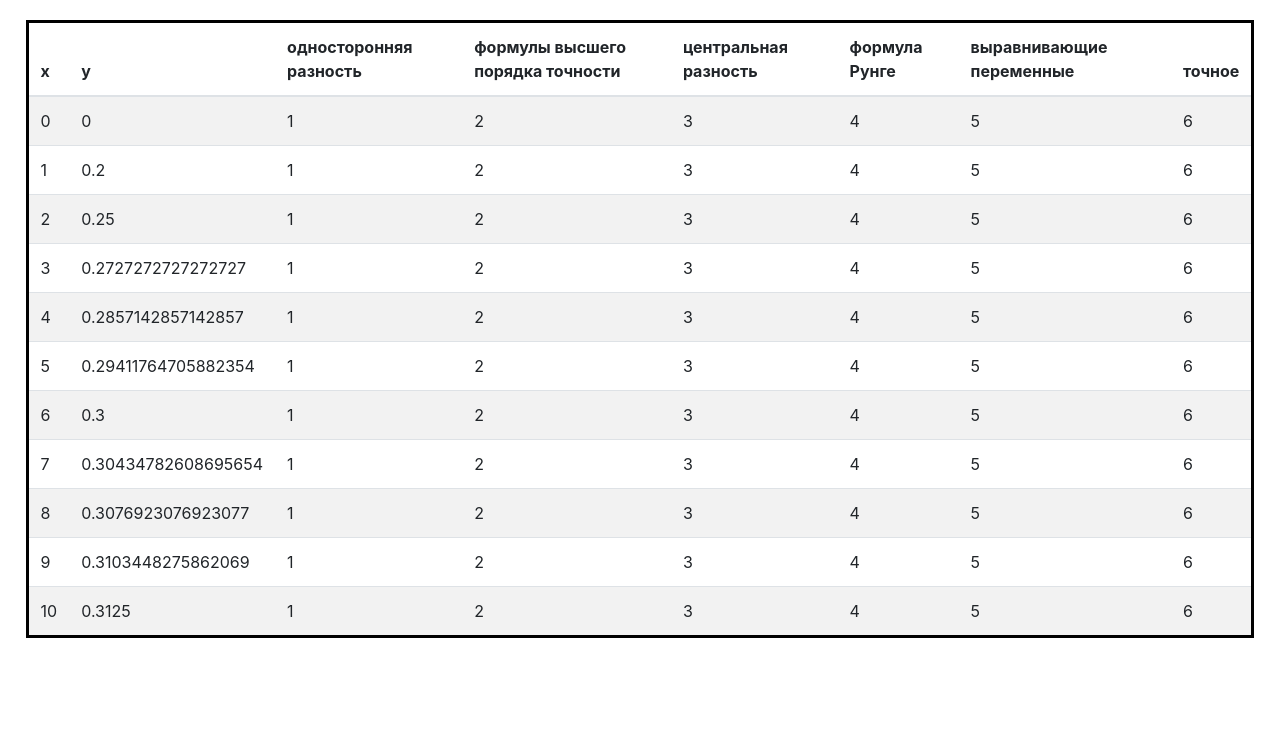
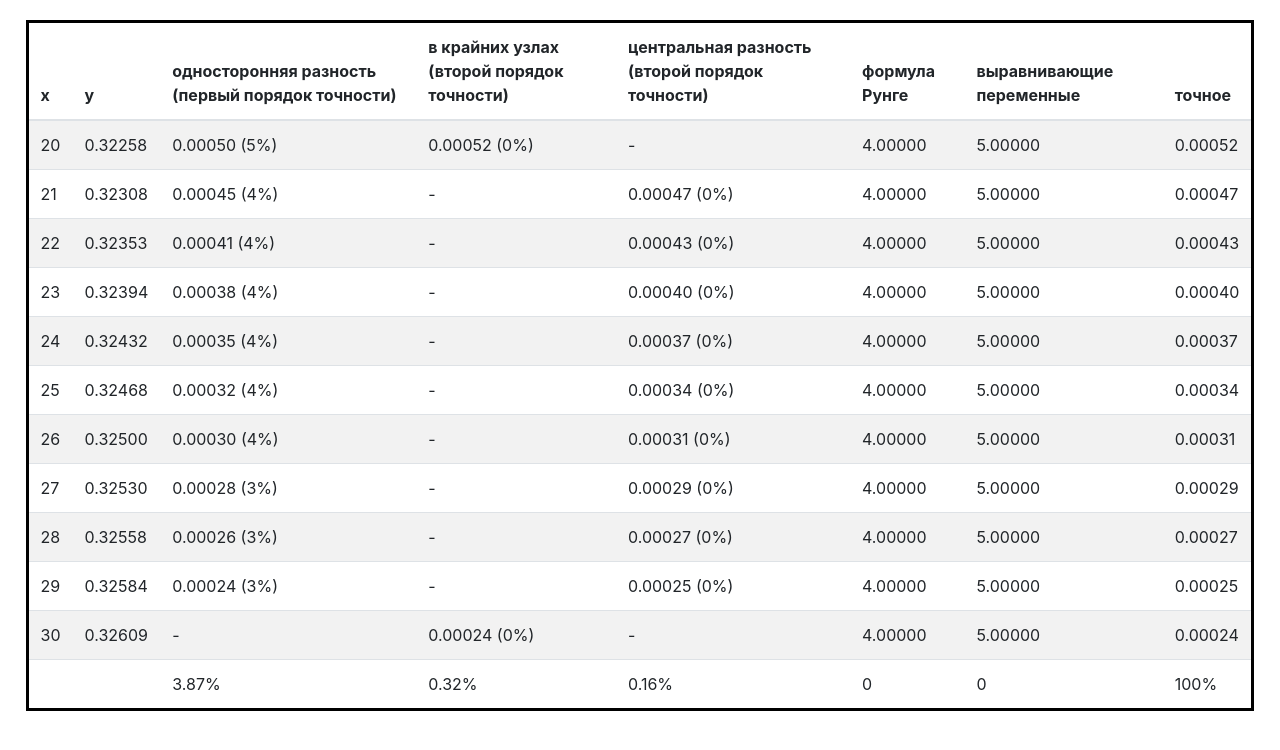
Before and after one commit to IamLena/algorithms, a plain HTML site: page lab_06/index.html in a window 1280 px wide. Drawn offline with nearby package versions, Linux system fonts and the light colour scheme.

Commit message:
3 columns

```diff
--- a/lab_06/app.js
+++ b/lab_06/app.js
@@ -3,23 +3,51 @@ const table = document.querySelector('#tableBody')
 const a0 = 1
 const a1 = 2
 const a2 = 3
-const xb = 0
-const xe = 10
+const xb = 20
+const xe = 30
 const step = 1
+
+let yValues = []
+let yExact = []
+
+let proc1 = 0, proc2 = 0, proc3 = 0, proc4 = 0, proc5 = 0
+
+for (let x = xb; x <= xe; x+= step) {
+    yValues.push(yFunc(x))
+    yExact.push(yDif(x))
+}
+const length = yValues.length
+
+for (let i = 0; i < length; i++) {
+    const x = xb + i * step
+    const y = yValues[i]
+    const d6 = yExact[i]
+
+    const d1 = oneSideDifference(i)
+    const d2 = edgesDif(i)
+    const d3 = CentralDif(i)
+    const d4 = 4
+    const d5 = 5
+
+    printLine(x, y.toFixed(5), d1, d2, d3, d4.toFixed(5), d5.toFixed(5), d6.toFixed(5))
+}
+proc1 = (proc1 / (length - 1)).toFixed(2)
+proc1 = `${proc1}%`
+
+proc2 = (proc2 / 2).toFixed(2)
+proc2 = `${proc2}%`
+
+proc3 = (proc3 / (length - 2)).toFixed(2)
+proc3 = `${proc3}%`
+printLine('', '', proc1, proc2, proc3, proc4 / length, proc5 / length, '100%')
+
 
 function yFunc(x) {
     return a0 * x / (a1 + a2 * x)
 }
 
-for (let x = xb; x <= xe; x+= step) {
-    const y = yFunc(x)
-    const d1 = 1
-    const d2 = 2
-    const d3 = 3
-    const d4 = 4
-    const d5 = 5
-    const d6 = 6
-    printLine(x, y, d1, d2, d3, d4, d5, d6)
+function yDif(x) {
+    return a0 * a1 / Math.pow(a1 + a2 * x, 2)
 }
 
 function printLine(x, y, d1, d2, d3, d4, d5, d6) {
@@ -35,3 +63,53 @@ function printLine(x, y, d1, d2, d3, d4, d5, d6) {
     <td>${d6}</td>`;
     table.appendChild(newLine)
 }
+
+function oneSideDifference(index) {
+    let d1
+    if (index != length - 1) {
+        const exact = yExact[index]
+        let dif = (( yValues[index + 1] - yValues[index] ) / step)
+        let precision = Math.abs(exact - dif) / exact * 100
+        proc1 += precision
+        dif = dif.toFixed(5)
+        precision = Math.round(precision)
+        d1 = `${dif}  (${precision}%)`
+    }
+    else {d1 = '-'}
+
+    return d1
+}
+
+function edgesDif(index) {
+    if (length < 3) {return '-'}
+    if (index == 0) {
+        let dif = (-3 * yValues[0] + 4 * yValues[1] - yValues[2]) / (2 * step)
+        let precision = Math.abs(yExact[0] - dif) / yExact[0] * 100
+        proc2 += precision
+        dif = dif.toFixed(5)
+        precision = Math.round(precision)
+        return `${dif}  (${precision}%)`
+    }
+    else if (index == length - 1) {
+        let dif = (3 * yValues[index] - 4 * yValues[index - 1] + yValues[index - 2]) / 2 / step
+        let precision = Math.abs(yExact[length - 1] - dif) / yExact[length -1] * 100
+        proc2 += precision
+        dif = dif.toFixed(5)
+        precision = Math.round(precision)
+        return `${dif}  (${precision}%)`
+    }
+
+    else {return '-'}
+}
+
+function CentralDif(index) {
+    if (index != 0 && index != length - 1) {
+        let dif = (yValues[index + 1] - yValues[index - 1]) / 2 / step
+        let precision = Math.abs(yExact[index] - dif) / yExact[index] * 100
+        proc3 += precision
+        dif = dif.toFixed(5)
+        precision = Math.round(precision)
+        return `${dif}  (${precision}%)`
+    }
+    return '-'
+}
--- a/lab_06/index.html
+++ b/lab_06/index.html
@@ -12,9 +12,9 @@
               <tr>
                 <th scope="col">x</th>
                 <th scope="col">y</th>
-                <th scope="col">односторонняя разность</th>
-                <th scope="col">формулы высшего порядка точности</th>
-                <th scope="col">центральная разность</th>
+                <th scope="col">односторонняя разность (первый порядок точности)</th>
+                <th scope="col">в крайних узлах (второй порядок точности)</th>
+                <th scope="col">центральная разность (второй порядок точности)</th>
                 <th scope="col">формула Рунге</th>
                 <th scope="col">выравнивающие переменные</th>
                 <th scope="col">точное</th>
```
